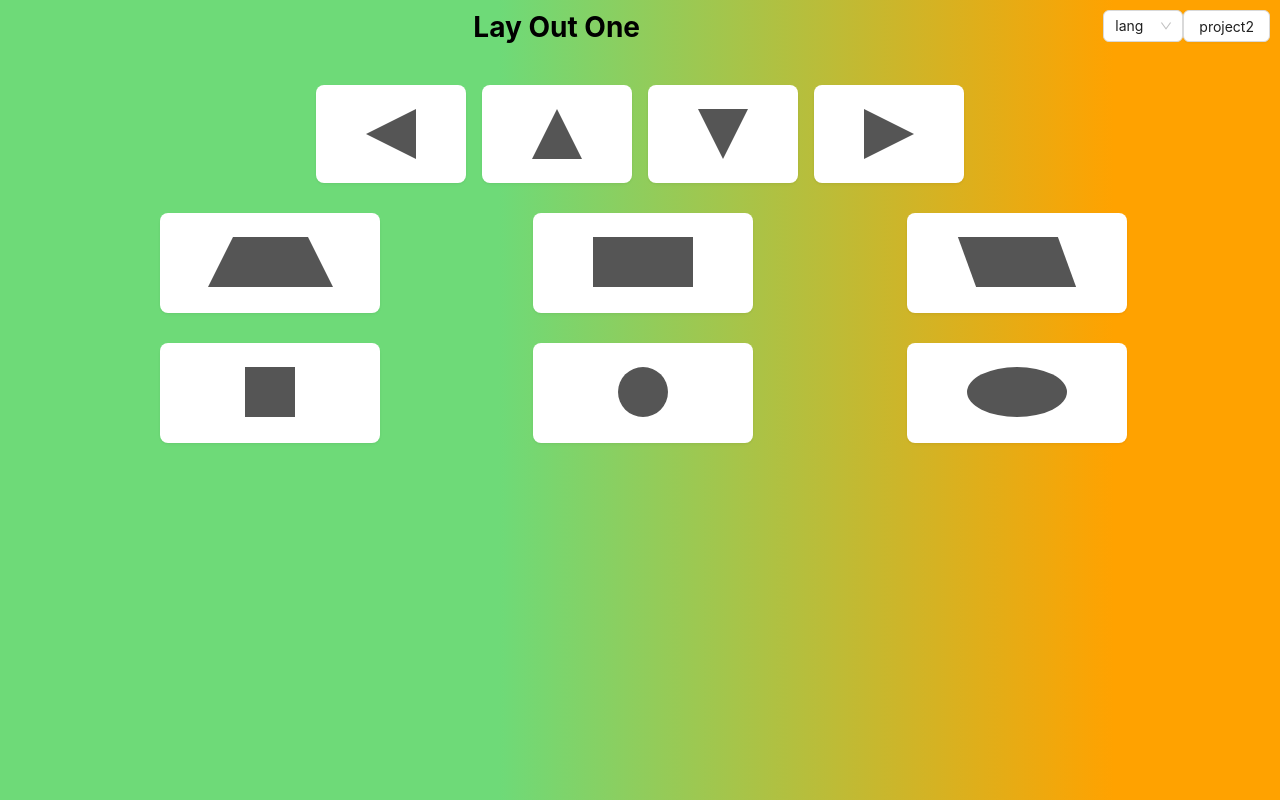
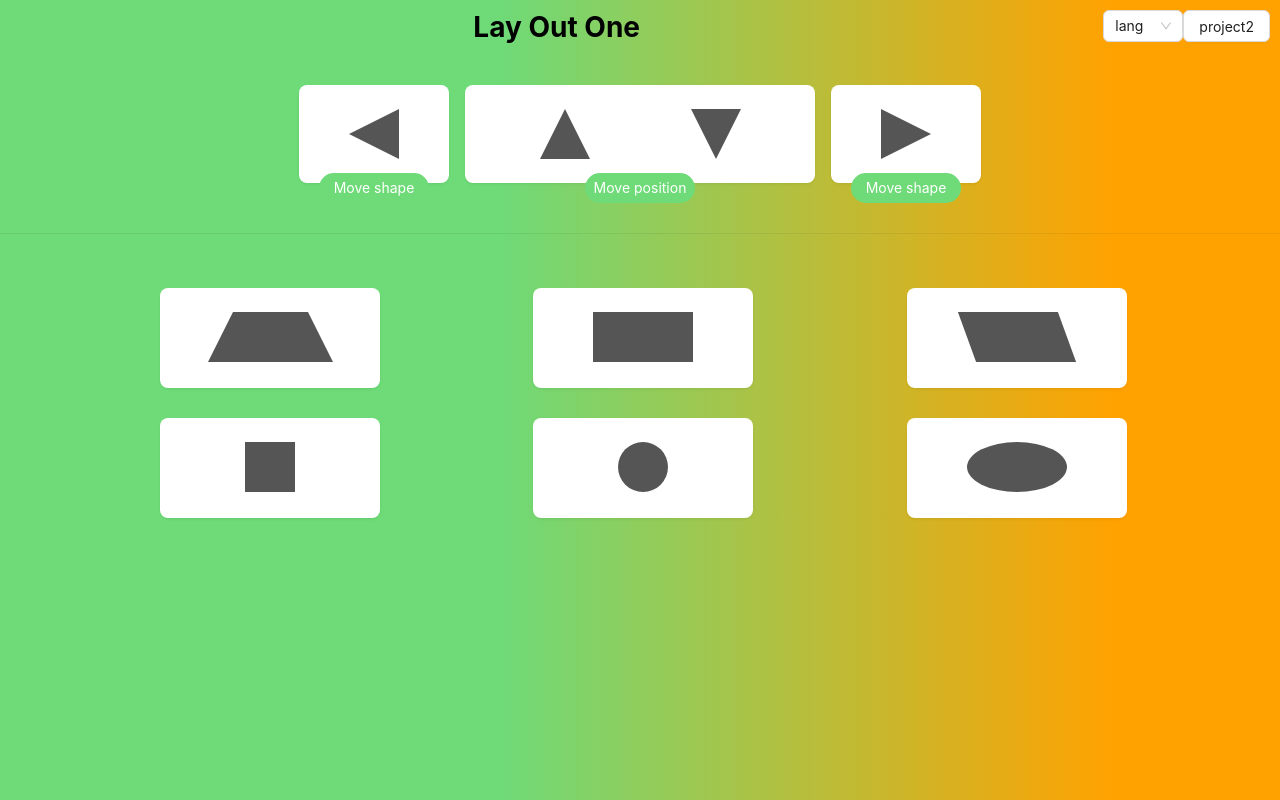
Before and after one commit to nusfongfot/shape_nus, a Next.js app: page / in a window 1280 px wide. Built offline with nearby package versions, Linux system fonts and the light colour scheme.

Commit message:
edit shape

```diff
--- a/components/shapeButton/index.tsx
+++ b/components/shapeButton/index.tsx
@@ -1,5 +1,5 @@
 import React, { useState } from "react";
-import { Button, Card, Col, Row, Select } from "antd";
+import { Button, Card, Col, Divider, Row, Select } from "antd";
 import { useTranslation } from "react-i18next";
 import styles from "./styles.module.scss";
 import { useRouter } from "next/router";
@@ -26,7 +26,7 @@ export default function ShapeButton({}: Props) {
     const moveToTop = datas.splice(3, 5);
     setDatas([...moveToTop, ...datas]);
   };
-  const handleClickUp = () => {
+  const handleMovePosition = () => {
     const moveToDown = datas.splice(0, 3);
     setDatas([...datas, ...moveToDown]);
   };
@@ -38,10 +38,10 @@ export default function ShapeButton({}: Props) {
   };
 
   const button = [
-    { title: "triangle_left", fn: randomClickIndex },
-    { title: "triangle_up", fn: handleClickUp },
-    { title: "triangl_down", fn: handleClicDown },
-    { title: "triangle_right", fn: randomClickIndex },
+    { title: "triangle_left", fn: randomClickIndex, sub: t("move_shape") },
+    { title: "triangle_up", fn: handleMovePosition, sub: t("move_position") },
+    // { title: "triangl_down", fn: handleClicDown, sub: t("move_position") },
+    { title: "triangle_right", fn: randomClickIndex, sub: t("move_shape") },
   ];
   return (
     <div>
@@ -67,20 +67,33 @@ export default function ShapeButton({}: Props) {
             <Card
               bordered={false}
               style={{
-                width: 150,
+                width: item.title === "triangle_up" ? 350 : 150,
                 marginTop: 30,
-                display: "flex",
+                display: item.title === "triangle_up" ? "block" : "flex",
                 justifyContent: "center",
               }}
               className={styles.card_inside}
               onClick={item.fn}
             >
-              <div className={`${styles[item.title]}`} />
+              {item.title !== "triangle_up" && (
+                <div className={`${styles[item.title]}`} />
+              )}
+              {item.title === "triangle_up" && (
+                <Row justify={"space-around"}>
+                  <div
+                    className={
+                      item.title == "triangle_up" ? `${styles[item.title]}` : ""
+                    }
+                  />
+                  <div className={styles.triangl_down} />
+                </Row>
+              )}
+              <div className={styles.sub_title}>{item.sub}</div>
             </Card>
           </Col>
         ))}
       </Row>
-
+      <Divider style={{ marginTop: 50 }} />
       <Row justify={"end"}>
         {datas.map((item, index) => (
           <Col span={7} key={item.id}>
--- a/components/shapeButton/styles.module.scss
+++ b/components/shapeButton/styles.module.scss
@@ -72,8 +72,25 @@
 }
 
 .card_inside {
+  position: relative;
   &:hover {
     background-color: #ffa200;
     cursor: pointer;
   }
 }
+
+.sub_title {
+  background-color: rgba(110, 218, 120, 1);
+  color: white;
+  height: 30px;
+  width: 110px;
+  border-radius: 1rem;
+  display: flex;
+  align-items: center;
+  justify-content: center;
+  position: absolute;
+  margin: 0 auto;
+  bottom: -20px;
+  left: 0;
+  right: 0;
+}
--- a/lang/en/en.json
+++ b/lang/en/en.json
@@ -3,6 +3,7 @@
   "layout": "Lay Out One",
   "project2": "project2",
   "back": "back",
-  "form":"Form"
-
+  "form": "Form",
+  "move_shape": "Move shape",
+  "move_position": "Move position"
 }
--- a/lang/th/th.json
+++ b/lang/th/th.json
@@ -3,5 +3,7 @@
   "layout": "แผนงานที่1",
   "project2": "โปรเจค2",
   "back": "กลับ",
-  "form":"ฟอร์ม"
+  "form":"ฟอร์ม",
+  "move_shape":"เปลี่ยนรูปแบบ",
+  "move_position": "เปลี่ยนตำแหน่ง"
 }
```
